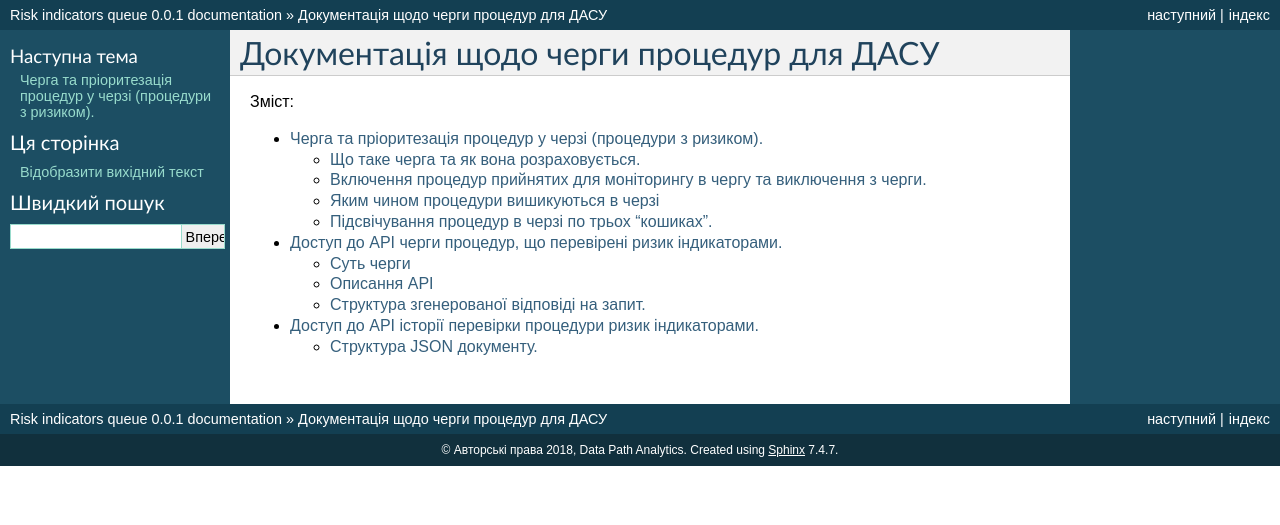
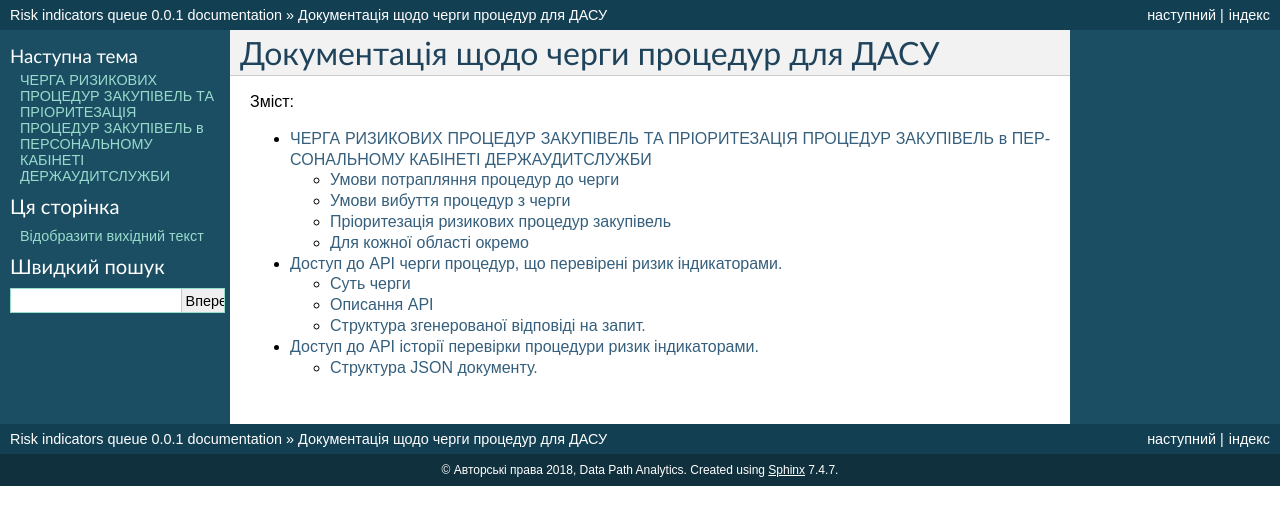
Before and after one commit to DataPathAnalytics/indicators-queue, a Sphinx documentation site: the page built from docs/index.rst, in a window 1280 px wide. Shown: the top 525 px of the page. Built offline with Sphinx 7.4.7, drawn with Linux system fonts in a browser that asks for light colours; some of the changed lines change nothing that is shown.

Commit message:
Update description_queue.rst

```diff
--- a/docs/description_queue.rst
+++ b/docs/description_queue.rst
@@ -1,80 +1,41 @@
-##############################################################
-Черга та пріоритезація процедур у черзі (процедури з ризиком).
-##############################################################
+#################################################################################################################
+ЧЕРГА РИЗИКОВИХ ПРОЦЕДУР ЗАКУПІВЕЛЬ ТА ПРІОРИТЕЗАЦІЯ ПРОЦЕДУР ЗАКУПІВЕЛЬ в ПЕРСОНАЛЬНОМУ КАБІНЕТІ ДЕРЖАУДИТСЛУЖБИ
+#################################################################################################################
 
-****************************************
-Що таке черга та як вона розраховується.
-****************************************
+Черга ризикових процедур закупівель (далі – черга) – впорядкований перелік процедур закупівель щодо яких спрацювали автоматичні ризик індикатори.
 
-**Черга** - впорядкований перелік прийнятних для  моніторингу процедур, на яких в даний момент часу спрацював хоч один автоматичний індикатор ризику. З допомогою черги, процедури з ознаками порушення законодавства, які визначаються з допомогою автоматичних індикаторів ризику, пропонуються для моніторингу. Мета “черги” впорядкувати процедури таким чином, щоб з масиву процедур зі спрацьованими автоматичними індикаторами ризику, користувач міг легко ідентифікувати процедури де ознаки порушення законодавства визначенні з допомогою автоматичних індикаторів ризику є найбільшими. Таким чином, користувач має змогу  отримати повну картину та розуміння розподілення процедур по кількості ознак порушення законодавства визначених з допомогою автоматичних індикаторів. Для цілей цього документу термін «ризикованість процедури»   буде вживатись в розумінні кількості ознак порушення законодавства визначених з допомогою автоматичних індикаторів ризикую .
-При створенні черги використовуються наступні критерії для оцінки ризикованості процедури:
+Умови потрапляння процедур до черги
+===================================
 
-+	*Вірогідність* настання несприятливої події/ризику втрати бюджетних коштів через недотримання замовником законодавства у сфері публічних закупівель на всіх стадіях закупівлі - ця вірогідність в рамках розуміння методології використання автоматичних індикаторів ризику вимірюється в кількості спрацьованих автоматичних індикаторів ризику для однієї процедури та ступеню тяжкості можливого правопорушення на який вказує індикатор автоматичного ризику (термін ступінь ризику буде вживатися для потреб цього документу). Автоматичні індикатори ризику відрізняються за ступеню ризику один від одного, деякі індикатори менш ризиковані ніж інші.
-
-+	Очікувана вартість процедури яка досліджується - тобто прирівнюється до *суттєвості* потенційних втрат за умови настання несприятливих подій. Визначається в грошовому вимірі.
-
-+	*Природа можливого ризику* - в даному контексті, це джерело потенційного ризику. На даному етапі розробки методології, для потреб формування черги джерелом потенційного ризику вважаться  організація яка генерує ризиковані процедури закупівель.
+До черги потрапляють всі закупівлі розпочаті після 01.01.2019 та щодо яких спрацювали один або декілька автоматичних індикаторів ризиків.
 
 
-***************************************************************************
-Включення процедур прийнятих для моніторингу в чергу та виключення з черги.
-***************************************************************************
+Умови вибуття процедур з черги
+==============================
 
-Щоб процедура потрапила в чергу потрібно виконання наступної умови:
-===================================================================
++	закупівля відмінена;
++	закупівля визначена як неуспішна (подання до участі у торгах пропозицій у недостатній кількості тощо);
++	опублікування звіту про виконання усіх договорів (в т.ч. внаслідок розірвання договору, для рамкових угод – термін закінчення рамкової угоди);
++	усі автоматичні ризик індикатори припинили спрацювання (порушення усунуті);
++	процедура закупівлі щодо якої був здійснений моніторинг та в його результаті не було виявлено порушень. У разі спрацювання автоматичних індикаторів ризику за вказаною процедурою закупівлі на інших стадіях її проведення повинна бути відображена у черзі.
 
-+ в даний момент часу на процедурі спрацював хоч один ризик індикатор.
+Пріоритезація ризикових процедур закупівель
+===========================================
 
-Щоб процедура залишила чергу потрібно виконання хоч однієї з наступних умов:
-============================================================================
+Пріоритезація ризикових процедур закупівель – перелік процедур закупівель в персональному кабінеті Держаудистлужби, сформований з урахуванням відповідних критеріїв за алгоритмом, визначеним Порядком застосування автоматичних індикаторів ризиків, затвердженого наказом Держаудитслужби 11 вересня 2018 року № 196.
+	До переліку пріоритетних ризикових процедур потрапляють виключно процедури закупівлі (відкриті торги, відкриті торги з публікацією англійською мовою, торги з обмеженою участю, конкурентний діалог, переговорна процедура).
+	Поза пріоритетом залишаються закупівлі, вартість яких є менша за межі встановлені ст. 3 Закону України «Про публічні закупівлі» та за якими опубліковано звіт про укладений договір.
+В залежності від загальної умовної ваги спрацьованих автоматичних індикаторів ризику кожній процедурі присвоюється ранг ризику (1 ранг «високий» значення загальної умовної ваги повинно бути більше або дорівнювати 1,2; 2 ранг «середній» значення загальної умовної ваги повинно бути в діапазоні від 0,5 до 1,1 (включно); 3 ранг «низький» значення загальної умовної ваги повинно бути меншим або дорівнювати 0,4).
+	Наступним кроком є визначення середньозваженої умовної ваги Процедури в черзі шикуються відповідно до такого алгоритму:
+1)	Кожній процедурі з ризиком присвоюється ранг суттєвості, тобто з усього масиву процедур з ризиком, процедура з найменшою очікуваною вартістю отримує ранг 1, наступна – ранг 2 та процедура з найбільшою вартістю присвоюється ранг “n”.
+2)	В масиві усіх процедур з ризиком для кожної процедури присвоюється ранг ризику. Процедурі з найменшим значенням рівня ризику та з найменшою вартістю в масиві присвоюється ранг рівня ризику 1, наступній процедурі з таким же рівнем ризику але з більшою очікуваною вартістю присвоюється ранг 2. Таким чином, здійснюється ранжування по зростанню рівня ризику та очікуваної вартості, де процедура з найбільшим рівнем ризику та найбільшою очікуваною вартістю в масиві буде присвоєно максимальне значення рангу – «n».
+3)	Для отримання зваженого рангу ризику числове значення рангу суттєвості процедури сумується з числовим значенням рангу ризику з застосуванням коефіцієнта зважання.
 
-+ процедура була відмінена;
+ «Ранг суттевості» *0.5 + «Ранг ризику» *0.5 = «Зважений ранг ризику процедури»
 
-+ з дати завершення процедури пройшло 15 календарних днів;
+Таким чином процедура з найбільшим значенням зваженого рангу вважається більш пріоритетною за ризиком та вартістю ніж процедура з меншим зваженим рангом.. Процедура з найбільшим значенням середньозваженої умовної ваги вважається більш пріоритетною за ризиком та вартістю ніж процедура з меншим зваженим рангом.
 
-+ усі спрацьовані ризик індикатори припинили спрацювання (порушення усунуті);
+Для кожної області окремо
+=========================
 
-+ на процедуру було ініційовано моніторинг, в черзі процедура з відповідним статусом. Процедура на яку здійснюється моніторинг не буде відображатися в черзі на період здійснення моніторингу.
-
-
-****************************************
-Яким чином процедури вишикуються в черзі
-****************************************
-
-ЗаЗа критерієм вірогідності (тобто за ступенем ризику процедури) процедури потрапляють до трьох “кошиків”, які групують процедури за ризикованістю. Тобто процедури з “низьким, або < 0,5 ”, ступенем ризику, “Середнім між 0,5 та 1,1” та “високим 1,1 <”.
-
-Ступінь ризику для кожного автоматичного індикатору ризику вимірюється з допомогою присвоєних числових значень.  На разі числові значення для прототипу були присвоєні в довільній формі. Дані числові значення мають бути затвердженні Держаудитслужбою, відповідно до оцінки ступеню тяжкості можливого правопорушення про яке свідчить автоматичний індикатор ризику.  Параметри “< 0,5”, “0,5 та 1,1”, “1,1 <” наразі в розробці є умовними та можуть змінюватися відповідно до їхньої оцінки особами відповідальними за методику.
-
-В цих трьох “кошиках” процедури ранжовані відповідно до очікуваної вартості.
-
-Усі порогові значення ступеню ризику, як то низький, середній та високий поріг ризику, можуть налаштовуватись в програмному рішенню для обчислення автоматичних індикаторів ризику.
-
-
-**************************************************
-Підсвічування процедур в черзі по трьох “кошиках”.
-**************************************************
-
-На основі параметра матеріальності процедури.
-=========================================
-
-Для кожної процедури розраховується параметр **матеріальності процедури** як зважена сума рангу сумарної сили ризику, та рангу очікуваної вартості закупівлі процедури. Такий підхід дозволяє враховувати суттєвість потенційних втрат за умови настання несприятливих подій. На даний момент, в прототипному рішенні  параметр матеріальності розраховується наступним чином:
-
-+   Впрорядковується 1-й перелік процедур згідно їх очікуваної вартості таким чином, щоб процедура з найменшою очікуваною вартістю мала перший номер у списку, а процедура з найбільшою очікуваною вартістю - останній номер у списку.
-
-+   В 2-му переліку впорядковуємо процедури згідно їх силі ризику таким чином, щоб процедура з найменшою силою ризику мала перший номер у списку, а процедура з найбільшою силою ризику - останній номер у списку.
-
-
-.. code ::
-
-    0.5 * номер процедури у 1-му списку + 0.5 * номер у другому списку.
- (коефіцієнти при параметрах вибрані довільно та можуть бути змінені)
-
-Розраховуємо параметр матеріальності для кожної процедури в черзі у відповідному “кошику”. Маркуємо 70% процедур з найвищим параметром матеріальності в корзині з найбільшим ступенем ризику, 50% - з середнім та 20% низьким. (відсоткове співвідношення може налаштовуватись за результатом оцінки відповідальних за методологію осіб).
-
-
-На основі параметра матеріальності постачальника.
-=================================================
-
-Даний алгоритм запропоновано, для того щоб мінімізувати випадки «не маркування» процедур зі спрацьованими автоматичними індикаторами ризику та з відносно невеликою очікуваною вартістю, які були згенеровані одним замовником в однаковий період часу. Тобто, поодинці такі процедури можуть не потрапити до уваги серед масиву “не коштовних” процедур зі спрацьованими автоматичними індикаторами ризику. Але в сумі такі процедури вже стають суттєвими та формуються зі спільного джерела ризику (один замовник).
-
-Розрахунок здійснюється таким чином: вибираємо усіх замовників з процедур, що знаходяться в черзі (тобто три кошики). Визначаємо **параметр матеріальності для кожного замовника** - сума параметрів матеріальності процедур в черзі, які згенеровані одним замовником. Впорядковуємо усіх замовників за їх параметром матеріальності (від більшого до меншого). Для тих процедурам які не потрапили для маркування описаного в пункті 3, вибираємо 10% замовників з верхньої частини списку (кількість відсотків може налаштовуватись). Маркуємо для моніторингу процедури, де постачальниками є ті, що попали ці 10%.
+	В персональному кабінеті Держаудитслужби відображається пріоритезація таких процедур закупівлі у наступній послідовності – з 1-го рангу відбирається 70 % процедур з найвищою середньозваженою умовною вагою, з 2-го рангу – 50 % таких процедур та з 3-го рангу – 30 відсотків (відсоткове співвідношення має налаштовуватись за вимогою Держаудитслужби).
```
